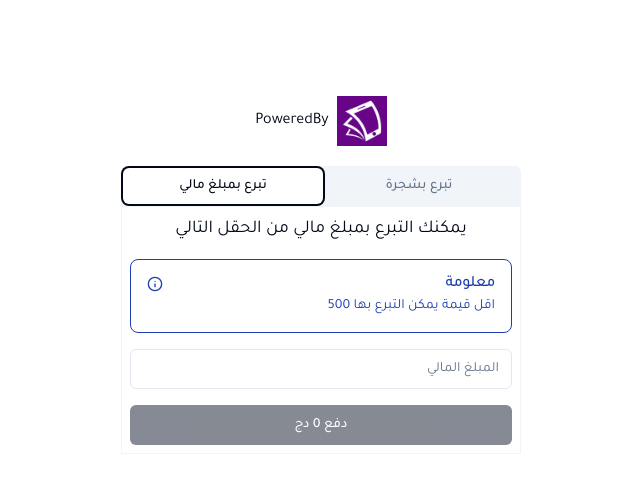
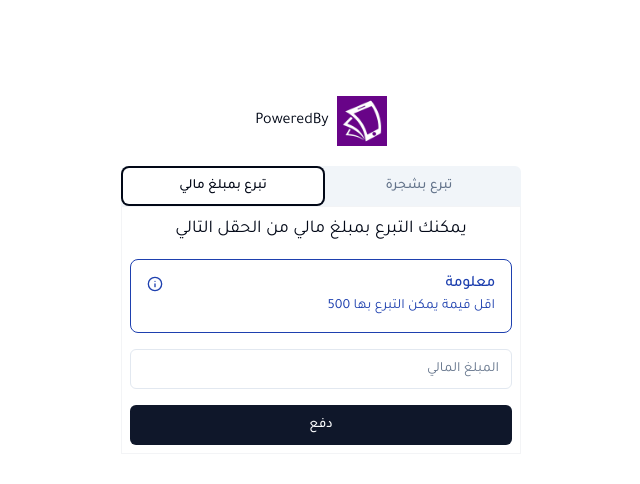
Before and after one commit to islamBelabbes/tabara3, a Next.js app: page / in a window 1280 px wide. Both pictures are taken after a click on the tab "تبرع بمبلغ مالي". Shown: the top 484 px of the page, without its empty margins (319-959 px from the left). Built offline with nearby package versions, Linux system fonts and the light colour scheme.

Commit message:
add : react form hook + zod

```diff
--- a/src/components/CustomAmountDonation/CustomAmountDonation.tsx
+++ b/src/components/CustomAmountDonation/CustomAmountDonation.tsx
@@ -1,24 +1,28 @@
 "use client";
 import React from "react";
-import { Button } from "@/components/ui/button";
+
+import { Info } from "lucide-react";
+
+import { minimumAmountToDonate } from "@/constants";
 import { Input } from "../ui/input";
 import { Alert, AlertDescription, AlertTitle } from "../ui/alert";
-import { Info } from "lucide-react";
-import { minimumAmountToDonate } from "@/constants";
-
-type CustomAmountDonationProps = {
-  amountToDonate: number | string;
-  handleOnChange: (e: React.ChangeEvent<HTMLInputElement>) => void;
-};
+import { Button } from "../ui/button";
+import { cn } from "@/lib/utils";
+import { UseCustomAmountDonation } from "./useCustomAmountDonation";
 
 export function CustomAmountDonation({
   helpers,
 }: {
-  helpers: CustomAmountDonationProps;
+  helpers: UseCustomAmountDonation;
 }) {
-  const { amountToDonate, handleOnChange } = helpers;
+  const {
+    register,
+    handleSubmit,
+    formState: { errors, isSubmitting },
+    onSubmit,
+  } = helpers;
   return (
-    <div className="flex gap-4 flex-col">
+    <form onSubmit={handleSubmit(onSubmit)} className="flex gap-4 flex-col">
       <span className="flex justify-center text-lg">
         يمكنك التبرع بمبلغ مالي من الحقل التالي
       </span>
@@ -32,16 +36,20 @@ export function CustomAmountDonation({
           اقل قيمة يمكن التبرع بها {minimumAmountToDonate}
         </AlertDescription>
       </Alert>
-      <Input
-        placeholder="المبلغ المالي"
-        className="focus-visible:ring-0  focus-visible:ring-offset-0"
-        value={amountToDonate}
-        onChange={handleOnChange}
-      />
 
-      <Button disabled={!amountToDonate}>
-        دفع {amountToDonate ? amountToDonate : 0} دج
-      </Button>
-    </div>
+      <div className="flex gap-1 flex-col">
+        <Input
+          placeholder="المبلغ المالي"
+          className={cn("focus-visible:ring-0  focus-visible:ring-offset-0", {
+            "border-red-700": errors?.amountToDonate,
+          })}
+          {...register("amountToDonate")}
+        />
+
+        {errors?.amountToDonate && errors?.amountToDonate.message}
+      </div>
+
+      <Button disabled={isSubmitting}>دفع</Button>
+    </form>
   );
 }
--- a/src/components/CustomAmountDonation/useCustomAmountDonation.ts
+++ b/src/components/CustomAmountDonation/useCustomAmountDonation.ts
@@ -1,19 +1,42 @@
-import React, { useState } from "react";
+import { customAmountDonationSchema } from "@/lib/schema";
+import { CustomAmountDonationSchema } from "@/lib/types";
+import { zodResolver } from "@hookform/resolvers/zod";
+import {
+  FieldValues,
+  FormState,
+  UseFormHandleSubmit,
+  UseFormRegister,
+  useForm,
+} from "react-hook-form";
+
+export type UseCustomAmountDonation = {
+  register: UseFormRegister<{
+    amountToDonate: number;
+  }>;
+  handleSubmit: UseFormHandleSubmit<{
+    amountToDonate: number;
+  }>;
+  formState: FormState<{
+    amountToDonate: number;
+  }>;
+  onSubmit: (data: FieldValues) => Promise<void>;
+};
 
 function useCustomAmountDonation() {
-  const [amountToDonate, setAmountToDonate] = useState<number | string>("");
-  const handleOnChange = (e: React.ChangeEvent<HTMLInputElement>) => {
-    const { value } = e.target;
+  const { register, handleSubmit, formState } =
+    useForm<CustomAmountDonationSchema>({
+      resolver: zodResolver(customAmountDonationSchema),
+    });
 
-    if (value === "") return setAmountToDonate("");
-    if (isNaN(Number(value))) return;
+  const onSubmit = async (data: FieldValues) => {
+    await new Promise<FieldValues>((resolve, reject) => {
+      setTimeout(() => {
+        resolve(data);
+      }, 2000);
+    });
+  };
 
-    setAmountToDonate(Number(value));
-  };
-  return {
-    amountToDonate,
-    handleOnChange,
-  };
+  return { register, handleSubmit, formState, onSubmit };
 }
 
 export default useCustomAmountDonation;
--- /dev/null
+++ b/src/lib/schema.ts
@@ -0,0 +1,10 @@
+import { z } from "zod";
+
+export const customAmountDonationSchema = z.object({
+  amountToDonate: z.coerce
+    .number({
+      invalid_type_error: "المرجو الدخال مبلغ صحيح",
+      required_error: "sd",
+    })
+    .min(500, { message: "اقل قيمة يمكن التبرع بها هي 500 (50الف)" }),
+});
--- /dev/null
+++ b/src/lib/types.ts
@@ -0,0 +1,6 @@
+import { z } from "zod";
+import { customAmountDonationSchema } from "./schema";
+
+export type CustomAmountDonationSchema = z.infer<
+  typeof customAmountDonationSchema
+>;
```
